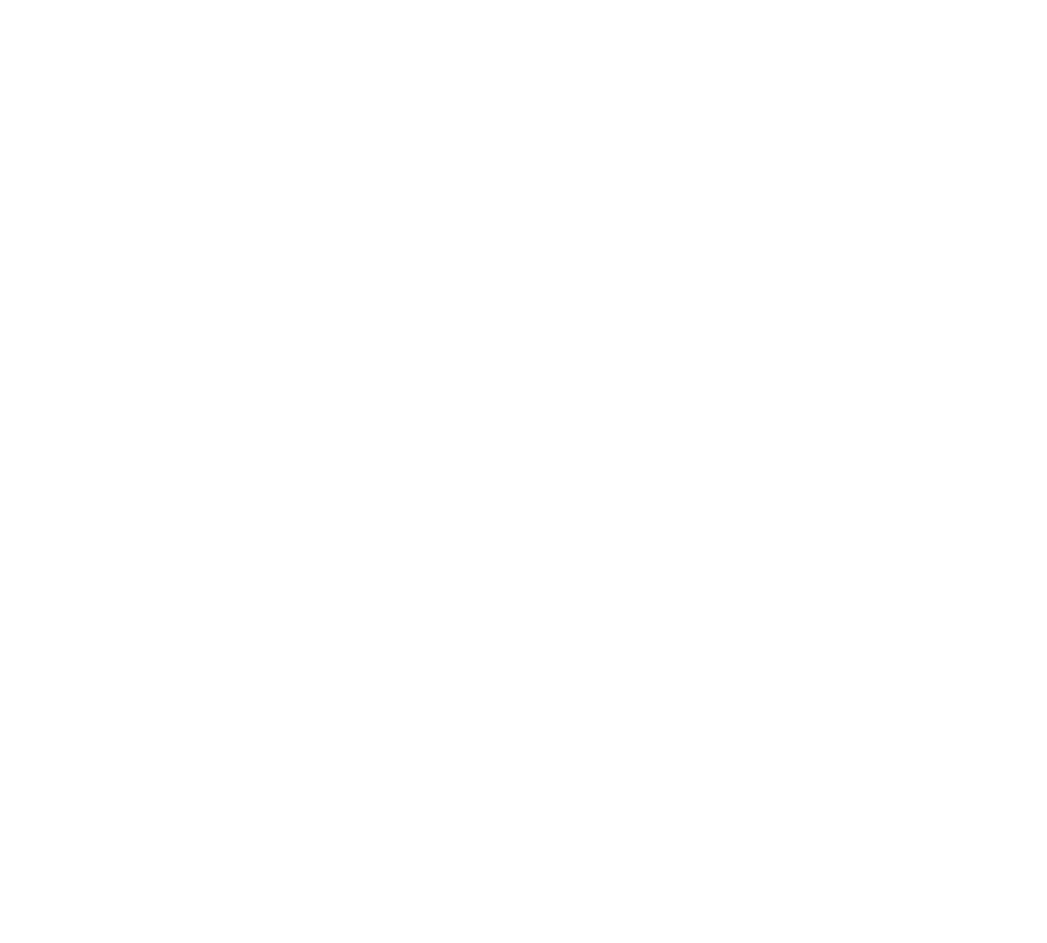
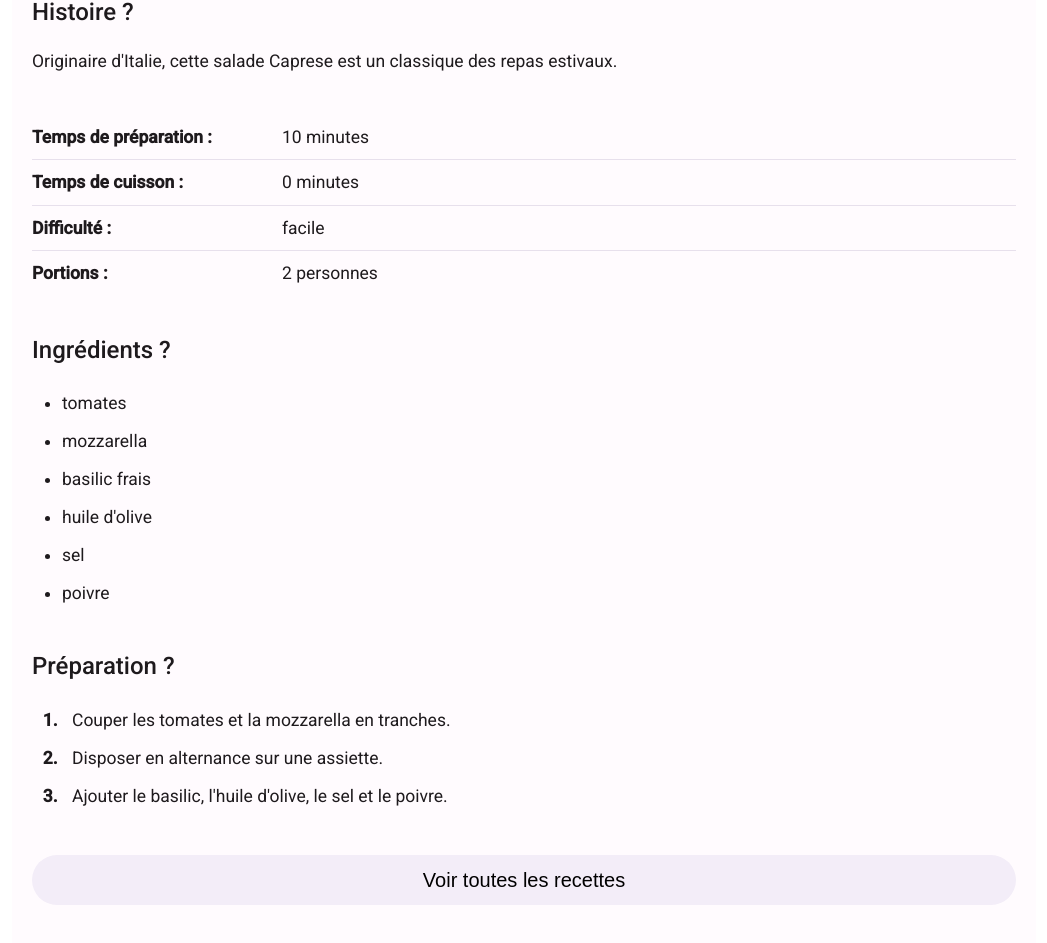
Before and after one commit to josegcpedro/cook-project, an Angular app: page /recettes/1 in a window 1280 px wide. Shown: the part 535-1478 px from the top of the page, without its empty margins (116-1163 px from the left). Before the commit the page ends 800 px from the top, so only its background shows below. Built offline with nearby package versions, Linux system fonts and the light colour scheme.

Commit message:
feat: implement recipe description page with dynamic data binding and styling

```diff
--- a/db.json
+++ b/db.json
@@ -6,7 +6,7 @@
     "preparation_time": "10 minutes",
     "cooking_time": "0 minutes",
     "ingredients": ["tomates", "mozzarella", "basilic frais", "huile d'olive", "sel", "poivre"],
-    "preparation": "Couper les tomates et la mozzarella en tranches. Disposer en alternance sur une assiette. Ajouter le basilic, l'huile d'olive, le sel et le poivre.",
+    "preparation": ["Couper les tomates et la mozzarella en tranches.", "Disposer en alternance sur une assiette.", "Ajouter le basilic, l'huile d'olive, le sel et le poivre."],
     "portion": "2 personnes",
     "dish_type": "entrée",
     "cuisine_type": "italien",
@@ -23,7 +23,7 @@
     "preparation_time": "15 minutes",
     "cooking_time": "40 minutes",
     "ingredients": ["oignons", "bouillon de bœuf", "beurre", "farine", "pain", "gruyère râpé", "sel", "poivre"],
-    "preparation": "Faire revenir les oignons dans le beurre. Ajouter la farine, puis le bouillon. Laisser mijoter 30 min. Verser dans des bols, ajouter le pain et le gruyère, puis gratiner au four.",
+    "preparation": ["Faire revenir les oignons dans le beurre.", "Ajouter la farine, puis le bouillon.", "Laisser mijoter 30 min.", "Verser dans des bols, ajouter le pain et le gruyère, puis gratiner au four."],
     "portion": "4 personnes",
     "dish_type": "entrée",
     "cuisine_type": "français",
@@ -40,7 +40,7 @@
     "preparation_time": "15 minutes",
     "cooking_time": "1 heure 15 minutes",
     "ingredients": ["poulet entier", "carottes", "pommes de terre", "oignons", "huile d'olive", "herbes de Provence", "sel", "poivre"],
-    "preparation": "Assaisonner le poulet avec sel, poivre et herbes. Disposer les légumes autour. Rôtir au four à 200°C pendant 1h15.",
+    "preparation": ["Assaisonner le poulet avec sel, poivre et herbes.", "Disposer les légumes autour.", "Rôtir au four à 200°C pendant 1h15."],
     "portion": "4-6 personnes",
     "dish_type": "plat principal",
     "cuisine_type": "français",
@@ -57,7 +57,7 @@
     "preparation_time": "20 minutes",
     "cooking_time": "0 minutes",
     "ingredients": ["biscuits à la cuillère", "café fort", "mascarpone", "œufs", "sucre", "cacao en poudre"],
-    "preparation": "Tremper les biscuits dans le café, disposer dans un plat. Mélanger mascarpone, jaunes d'œufs et sucre, puis incorporer les blancs battus. Monter en couches et saupoudrer de cacao.",
+    "preparation": ["Tremper les biscuits dans le café, disposer dans un plat.", "Mélanger mascarpone, jaunes d'œufs et sucre, puis incorporer les blancs battus.", "Monter en couches et saupoudrer de cacao."],
     "portion": "6 personnes",
     "dish_type": "dessert",
     "cuisine_type": "italien",
@@ -74,7 +74,7 @@
     "preparation_time": "15 minutes",
     "cooking_time": "30 minutes",
     "ingredients": ["carottes", "poivrons", "courgettes", "oignons", "ail", "lait de coco", "pâte de curry", "huile", "sel"],
-    "preparation": "Faire revenir les légumes et l'ail dans l'huile. Ajouter la pâte de curry et le lait de coco. Laisser mijoter 20 min et servir avec du riz.",
+    "preparation": ["Faire revenir les légumes et l'ail dans l'huile.", "Ajouter la pâte de curry et le lait de coco.", "Laisser mijoter 20 min et servir avec du riz."],
     "portion": "4 personnes",
     "dish_type": "plat principal",
     "cuisine_type": "asiatique",
@@ -91,7 +91,7 @@
     "preparation_time": "30 minutes",
     "cooking_time": "0 minutes",
     "ingredients": ["riz à sushi", "feuilles de nori", "saumon frais", "avocat", "vinaigre de riz", "sel", "sucre"],
-    "preparation": "Cuire le riz, assaisonner avec vinaigre, sel et sucre. Étaler sur la feuille de nori, ajouter saumon et avocat, rouler et couper en makis.",
+    "preparation": ["Cuire le riz, assaisonner avec vinaigre, sel et sucre.", "Étaler sur la feuille de nori, ajouter saumon et avocat.", "Rouler et couper en makis."],
     "portion": "2-3 personnes",
     "dish_type": "plat principal",
     "cuisine_type": "asiatique",
@@ -108,7 +108,7 @@
     "preparation_time": "15 minutes",
     "cooking_time": "35 minutes",
     "ingredients": ["pâte brisée", "lardons", "œufs", "crème fraîche", "sel", "poivre", "fromage râpé"],
-    "preparation": "Étaler la pâte, disposer les lardons. Mélanger œufs et crème, verser sur la pâte. Ajouter le fromage et cuire au four 35 min à 180°C.",
+    "preparation": ["Étaler la pâte, disposer les lardons.", "Mélanger œufs et crème, verser sur la pâte.", "Ajouter le fromage et cuire au four 35 min à 180°C."],
     "portion": "4 personnes",
     "dish_type": "plat principal",
     "cuisine_type": "français",
@@ -125,7 +125,7 @@
     "preparation_time": "15 minutes",
     "cooking_time": "25 minutes",
     "ingredients": ["chocolat noir", "beurre", "œufs", "sucre", "farine", "sel", "extrait de vanille"],
-    "preparation": "Faire fondre le chocolat et le beurre. Ajouter œufs, sucre, vanille, puis farine et sel. Verser dans un moule et cuire 25 min à 180°C.",
+    "preparation": ["Faire fondre le chocolat et le beurre.", "Ajouter œufs, sucre, vanille, puis farine et sel.", "Verser dans un moule et cuire 25 min à 180°C."],
     "portion": "8 personnes",
     "dish_type": "dessert",
     "cuisine_type": "américain",
@@ -142,7 +142,7 @@
     "preparation_time": "20 minutes",
     "cooking_time": "40 minutes",
     "ingredients": ["riz", "crevettes", "moules", "calamars", "poivrons", "oignons", "ail", "safran", "huile d'olive", "bouillon"],
-    "preparation": "Faire revenir légumes et fruits de mer, ajouter le riz et le bouillon avec le safran. Cuire jusqu'à absorption complète du liquide.",
+    "preparation": ["Faire revenir légumes et fruits de mer.", "Ajouter le riz et le bouillon avec le safran.", "Cuire jusqu'à absorption complète du liquide."],
     "portion": "4-6 personnes",
     "dish_type": "plat principal",
     "cuisine_type": "espagnol",
@@ -159,7 +159,7 @@
     "preparation_time": "10 minutes",
     "cooking_time": "15 minutes",
     "ingredients": ["farine", "œufs", "lait", "beurre", "sel", "sucre"],
-    "preparation": "Mélanger tous les ingrédients pour obtenir une pâte lisse. Cuire chaque crêpe dans une poêle légèrement beurrée.",
+    "preparation": ["Mélanger tous les ingrédients pour obtenir une pâte lisse.", "Cuire chaque crêpe dans une poêle légèrement beurrée."],
     "portion": "4 personnes",
     "dish_type": "dessert",
     "cuisine_type": "français",
--- a/src/app/pages/description-recette/description-recette.html
+++ b/src/app/pages/description-recette/description-recette.html
@@ -1 +1,58 @@
-<p>description-recette works!</p>
+<div class="description-recette-container">
+    <div class="description-recette-banner">
+        <img [src]="recette?.image" alt="Description Recette Banner" class="description-recette-banner-image" />
+    </div>
+
+    <div class="description-recette-content">
+        <div class="block-content">
+            <h5 class="description-recette-title">Petite description ?</h5>
+            <p class="description-recette-description">{{ recette?.description }}</p>
+        </div>
+
+        <div class="block-content">
+            <h5 class="description-recette-title">Histoire ?</h5>
+            <p class="description-recette-histoire">{{ recette?.histoire }}</p>
+        </div>
+
+        <div class="block-content">
+            <ul class="description-recette-informations">
+                <li class="description-recette-information-list">
+                    <p class="description-recette-information-items1">Temps de préparation : </p>
+                    <p class="description-recette-information-items">{{ recette?.preparation_time }}</p>
+                </li>
+                <li class="description-recette-information-list">
+                    <p class="description-recette-information-items1">Temps de cuisson : </p>
+                    <p class="description-recette-information-items">{{ recette?.cooking_time }}</p>
+                </li>
+                <li class="description-recette-information-list">
+                    <p class="description-recette-information-items1">Difficulté :</p>
+                    <p class="description-recette-information-items">{{ recette?.difficulty }}</p>
+                </li>
+                <li class="description-recette-information-list">
+                    <p class="description-recette-information-items1">Portions : </p>
+                    <p class="description-recette-information-items">{{ recette?.portion }}</p>
+                </li>
+            </ul>
+        </div>
+
+        <div class="block-content">
+            <h5 class="description-recette-title">Ingrédients ?</h5>
+            <ul class="description-recette-ingredients">
+                <li class="description-recette-ingredient-list" *ngFor="let ingredient of recette?.ingredients">{{
+                    ingredient }}</li>
+            </ul>
+        </div>
+
+        <div class="block-content">
+            <h5 class="description-recette-title">Préparation ?</h5>
+            <ol class="description-recette-steps">
+                <li class="description-recette-step-list" *ngFor="let preparation of recette?.preparation">{{
+                    preparation }}</li>
+            </ol>
+        </div>
+
+        <div class="block-content">
+            <button class="retour-recettes" (click)="navigateToRecettes()">Voir toutes les recettes</button>
+        </div>
+    </div>
+</div>
--- a/src/app/pages/description-recette/description-recette.scss
+++ b/src/app/pages/description-recette/description-recette.scss
@@ -0,0 +1,144 @@
+.description-recette-container {
+    display: flex;
+    flex-direction: column;
+    align-items: center;
+    min-height: 100vh;
+    background-color: var(--md-sys-color-surface, #FFFBFE);
+}
+
+.description-recette-banner {
+    position: relative;
+    width: 100%;
+    height: 40vh;
+    overflow: hidden;
+
+    @media screen and (max-width: 768px) {
+        height: 30vh;
+    }
+
+    @media screen and (max-width: 440px) {
+        height: 25vh;
+    }
+}
+
+.description-recette-banner-image {
+    width: 100%;
+    height: 100%;
+    object-fit: cover;
+    object-position: center;
+}
+
+.description-recette-content {
+    display: flex;
+    width: 100%;
+    max-width: 1200px;
+    flex-direction: column;
+    padding: 2rem 1rem;
+    gap: 2rem;
+
+    @media screen and (max-width: 768px) {
+        padding: 1.5rem 1rem;
+        gap: 1.5rem;
+    }
+
+    @media screen and (max-width: 440px) {
+        padding: 1rem 0.5rem;
+        gap: 1rem;
+    }
+}
+
+.block-content {
+    padding-left: 1rem;
+    padding-right: 1rem;
+}
+
+.description-recette-title {
+    margin: 0 0 1rem 0;
+    padding: 0;
+
+    @media screen and (max-width: 440px) {
+        margin-bottom: 0.75rem;
+    }
+}
+
+.description-recette-description,
+.description-recette-histoire {
+    margin: 0;
+    padding: 0;
+    line-height: 1.6;
+}
+
+.description-recette-informations {
+    display: flex;
+    flex-direction: column;
+    padding: 0;
+    margin: 0;
+    list-style: none;
+}
+
+.description-recette-information-list {
+    display: flex;
+    align-items: center;
+    padding: 0.5rem 0;
+    border-bottom: 1px solid var(--md-sys-color-outline-variant, #E7E0EC);
+
+    &:last-child {
+        border-bottom: none;
+    }
+}
+
+.description-recette-information-items1 {
+    display: flex;
+    margin: 0;
+    padding: 0;
+    line-height: 1.4;
+    width: 250px;
+    font-weight: 600;
+}
+
+.description-recette-information-items {
+    display: flex;
+    margin: 0;
+    padding: 0;
+    line-height: 1.4;
+}
+
+.description-recette-ingredients,
+.description-recette-steps {
+    margin: 0;
+    padding-left: 1.5rem;
+    display: flex;
+    flex-direction: column;
+}
+
+.description-recette-ingredient-list,
+.description-recette-step-list {
+    line-height: 1.6;
+    padding: 0.25rem 0;
+}
+
+.description-recette-step-list {
+    padding-left: 0.5rem;
+
+    &::marker {
+        font-weight: 600;
+    }
+}
+
+.retour-recettes {
+    background: var(--Schemes-Secondary-Container, #F3EDF8);
+    border: none;
+    border-radius: 50px;
+    width: 100%;
+    height: 50px;
+    font-size: 1rem;
+    font-weight: 500;
+    cursor: pointer;
+    transition: all 0.3s ease;
+
+    &:hover {
+        background: #ecdafa;
+        transform: translateY(-2px);
+        box-shadow: 0 4px 12px rgba(0, 0, 0, 0.15);
+    }
+}
--- a/src/app/pages/description-recette/description-recette.ts
+++ b/src/app/pages/description-recette/description-recette.ts
@@ -1,9 +1,43 @@
-import { Component } from '@angular/core';
+import { Component, OnInit } from '@angular/core';
+import { Router, ActivatedRoute } from '@angular/router';
+import { CommonModule } from '@angular/common';
+import recettesData from '../../../../db.json';
+
+export interface Recette {
+  id: number;
+  description: string;
+  histoire: string;
+  preparation_time: string;
+  cooking_time: string;
+  ingredients: string[];
+  preparation: string[];
+  portion: string;
+  dish_type: string;
+  cuisine_type: string;
+  cooking_method: string;
+  region: string;
+  flavor: string;
+  difficulty: string;
+  image: string;
+}
 
 @Component({
   selector: 'app-description-recette',
-  imports: [],
+  imports: [CommonModule],
   templateUrl: './description-recette.html',
   styleUrl: './description-recette.scss',
 })
-export class DescriptionRecette {}
+export class DescriptionRecette implements OnInit {
+  recette: Recette | undefined;
+
+  constructor(private router: Router, private route: ActivatedRoute) {}
+
+  ngOnInit(): void {
+    const id = Number(this.route.snapshot.paramMap.get('id'));
+    this.recette = recettesData.find(r => r.id === id);
+  }
+
+  navigateToRecettes(): void {
+    this.router.navigate(['/recettes']);
+  }
+}
```
